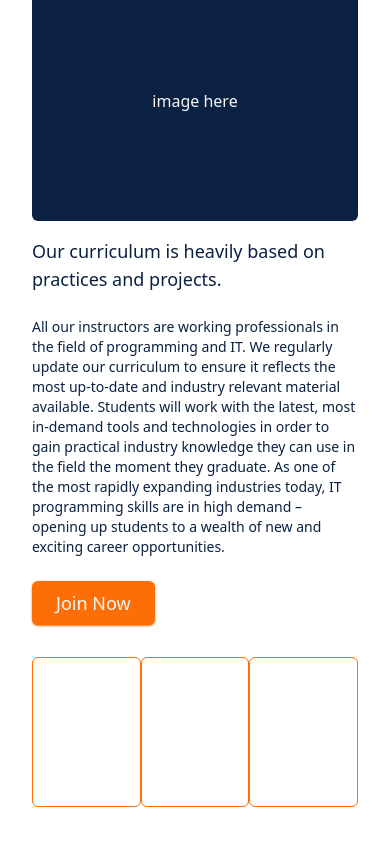
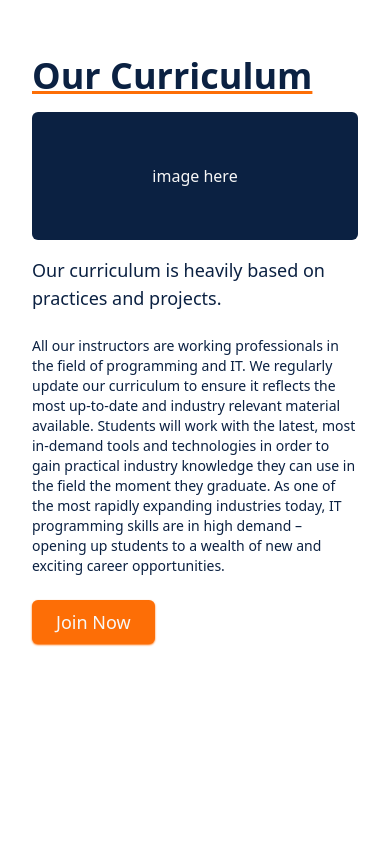
Before and after one commit to KaiIemsawat/tla-page, a React (Vite) app: page / in a window 390 px wide. Shown: the part 4288-5132 px from the top of the page. Built offline with nearby package versions, Linux system fonts and the light colour scheme.

Commit message:
mobile screen issues fixed

```diff
--- a/src/scenes/Curriculum.jsx
+++ b/src/scenes/Curriculum.jsx
@@ -9,7 +9,7 @@ const Curriculum = () => {
                         </h2>
                     </div>
                     <div></div>
-                    <div className="bg-c-blue w-full h-[240px] lg:h-full flex items-center justify-center rounded-md sm:mb-4">
+                    <div className="bg-c-blue w-full h-[128px] sm:h-[240px] md:h-full flex items-center justify-center rounded-md sm:mb-4">
                         <p className="text-c-white">image here</p>
                     </div>
 
@@ -39,9 +39,9 @@ const Curriculum = () => {
                 </div>
                 <div className="md:max-w-[860px] lg:max-w-[1020px] w-full mt-4">
                     <div className="flex justify-between">
-                        <div className="w-[150px] md:w-[240px] lg:w-[320px] h-[150px] border border-1 border-c-orange rounded-md"></div>
-                        <div className="w-[150px] md:w-[240px] lg:w-[320px] h-[150px] border border-1 border-c-orange rounded-md"></div>
-                        <div className="w-[150px] md:w-[240px] lg:w-[320px] h-[150px] border border-1 border-c-orange rounded-md"></div>
+                        <div className="md:w-[240px] lg:w-[320px] md:h-[150px]  bg-c-white-2 rounded-md"></div>
+                        <div className="md:w-[240px] lg:w-[320px] md:h-[150px]  bg-c-white-2 rounded-md"></div>
+                        <div className="md:w-[240px] lg:w-[320px] md:h-[150px]  bg-c-white-2 rounded-md"></div>
                     </div>
                 </div>
             </div>
--- a/src/scenes/Programs.jsx
+++ b/src/scenes/Programs.jsx
@@ -46,7 +46,7 @@ const Programs = () => {
                             </button>
                         </div>
                     </div>
-                    <div className="bg-c-blue w-full h-full flex items-center justify-center rounded-md">
+                    <div className="bg-c-blue w-full h-[128px] sm:h-[240px] md:h-full flex items-center justify-center rounded-md">
                         <p className="text-c-white">image here</p>
                     </div>
                     <div></div>
```
